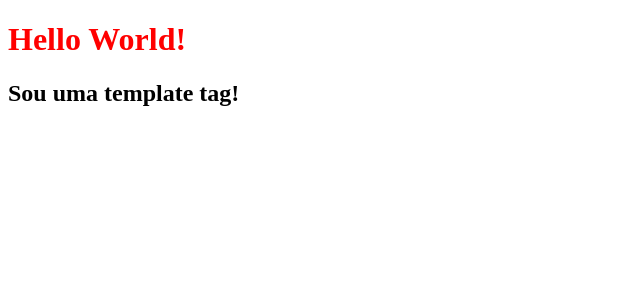
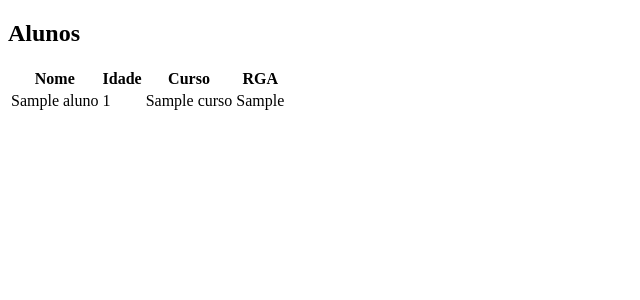
Before and after one commit to glauberatanaka/web2ap2, a Django app: page / in a window 1280 px wide. Shown: the top 300 px of the page, without its empty margins (0-640 px from the left). Run offline with Django 3.2, Linux system fonts and the light colour scheme; tables that the repository leaves empty hold one stand-in row (values such as "Sample post").

Commit message:
cria listar

```diff
--- a/alunosApp/views.py
+++ b/alunosApp/views.py
@@ -1,7 +1,9 @@
 from django.shortcuts import render
 from django.http import HttpResponse
+from alunosApp.models import Curso, Aluno
 # Create your views here.
 
 def index(request):
-    test_dict = {'testTemplateTag':'Sou uma template tag!'}
-    return render(request, 'alunosApp/index.html', context=test_dict)
+    alunos_list = Aluno.objects.order_by('nome')
+    alunos_dict = {'alunos': alunos_list}
+    return render(request, 'alunosApp/index.html', context=alunos_dict)
--- a/templates/alunosApp/index.html
+++ b/templates/alunosApp/index.html
@@ -6,7 +6,30 @@
     <title>Alunos</title>
 </head>
 <body>
-    <h1>Hello World!</h1>
-    <h2>{{ testTemplateTag }}</h2>
+    <h2>Alunos</h2>
+
+    <div class="alunos">
+        {% if alunos %}
+            <table>
+                <thead>
+                    <th>Nome</th>
+                    <th>Idade</th>
+                    <th>Curso</th>
+                    <th>RGA</th>
+                </thead>
+
+                {% for aluno in alunos %}
+                <tr>
+                    <td>{{ aluno.nome }}</td>
+                    <td>{{ aluno.idade }}</td>
+                    <td>{{ aluno.curso }}</td>
+                    <td>{{ aluno.rga }}</td>
+                </tr>
+                {% endfor %}
+            </table>
+        {% else %}
+        <p>Nenhum resultado encontrado</p>
+        {% endif %}
+    </div>
 </body>
 </html>
```
